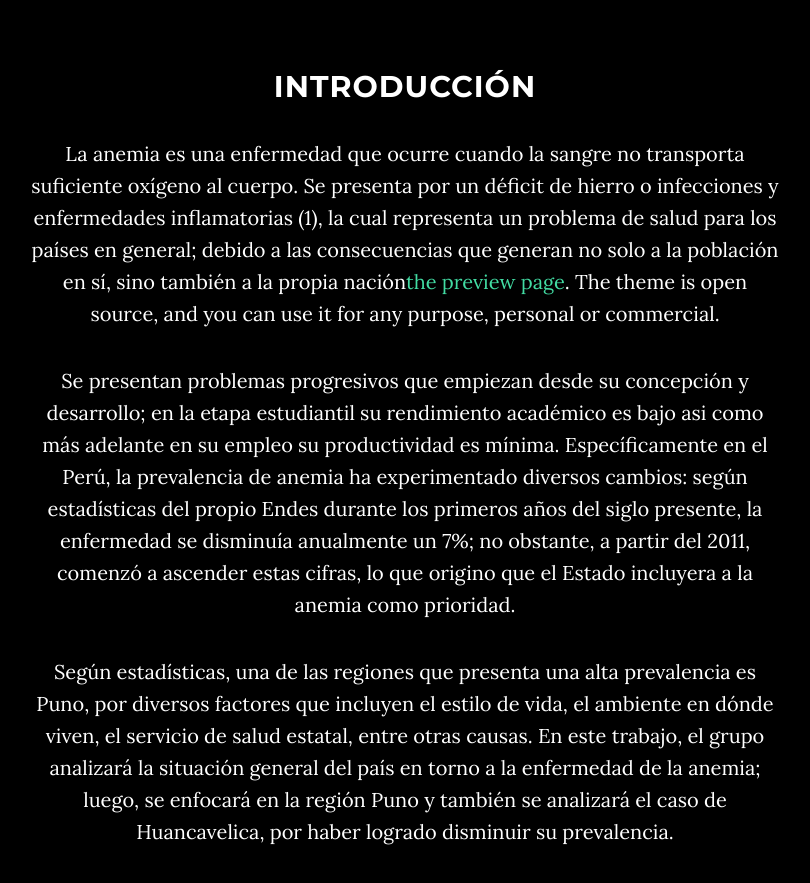
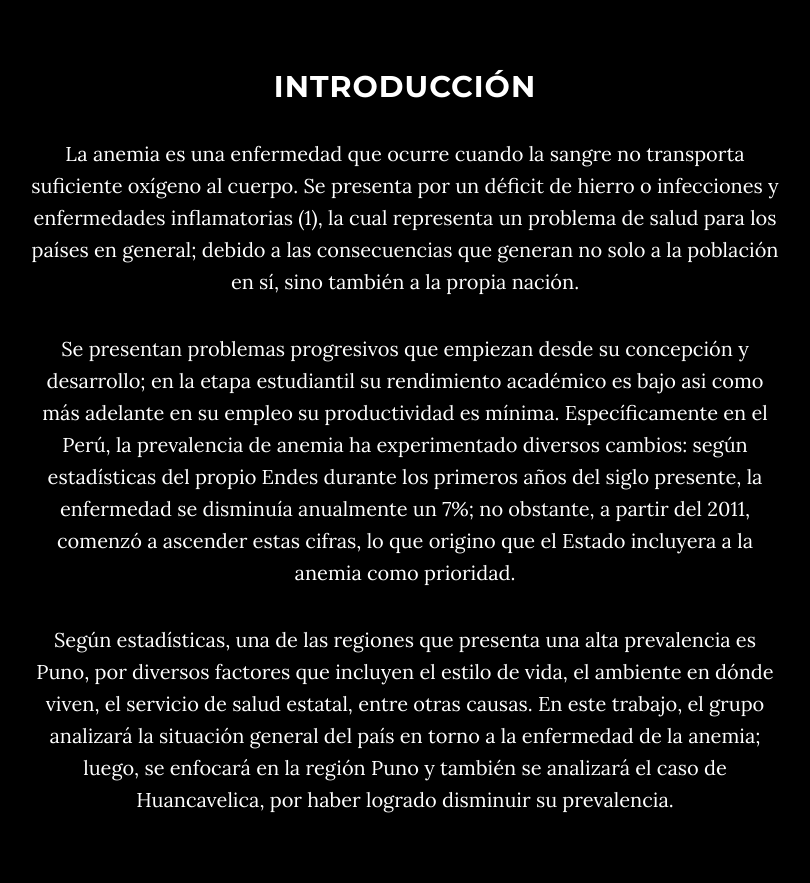
Before and after one commit to PolarDown/amalgama, a website: page index.html in a window 1280 px wide. Shown: the part 980-1863 px from the top of the page, without its empty margins (235-1045 px from the left). Drawn offline with nearby package versions, Linux system fonts and the light colour scheme; some packages are replaced by stand-ins of ours.

Commit message:
Update index.html

```diff
--- a/index.html
+++ b/index.html
@@ -91,7 +91,7 @@
         <div class="row">
             <div class="col-lg-8 col-lg-offset-2">
                 <h2>Introducción</h2>
-                <p>La anemia es una enfermedad que ocurre cuando la sangre no transporta suficiente oxígeno al cuerpo. Se presenta por un déficit de hierro o  infecciones y enfermedades inflamatorias (1), la cual representa un problema de salud para los países en general; debido a las consecuencias que generan no solo a la población en sí, sino también a la propia nación<a href="http://startbootstrap.com/template-overviews/grayscale/">the preview page</a>. The theme is open source, and you can use it for any purpose, personal or commercial.</p>
+                <p>La anemia es una enfermedad que ocurre cuando la sangre no transporta suficiente oxígeno al cuerpo. Se presenta por un déficit de hierro o  infecciones y enfermedades inflamatorias (1), la cual representa un problema de salud para los países en general; debido a las consecuencias que generan no solo a la población en sí, sino también a la propia nación.</p>
                 <p>Se presentan problemas progresivos que empiezan desde su concepción y desarrollo;  en la etapa estudiantil su rendimiento académico es bajo asi como más adelante en su empleo su productividad es mínima.
                    Específicamente en el Perú, la prevalencia de anemia ha experimentado diversos cambios: según estadísticas del propio Endes durante los primeros años del siglo presente, la enfermedad se disminuía anualmente un 7%; no obstante, a partir del 2011, comenzó a ascender estas cifras, lo que origino que el Estado incluyera a la anemia como prioridad.</p>
                 <p>Según estadísticas, una de las regiones que presenta una alta prevalencia es Puno, por diversos factores que incluyen el estilo de vida,  el ambiente en dónde viven, el servicio de salud estatal, entre otras causas.  En este trabajo, el grupo analizará la situación general del país en torno a la enfermedad de la anemia; luego, se enfocará en la región Puno y también se analizará el caso de Huancavelica, por haber logrado disminuir su prevalencia.</p>
```
